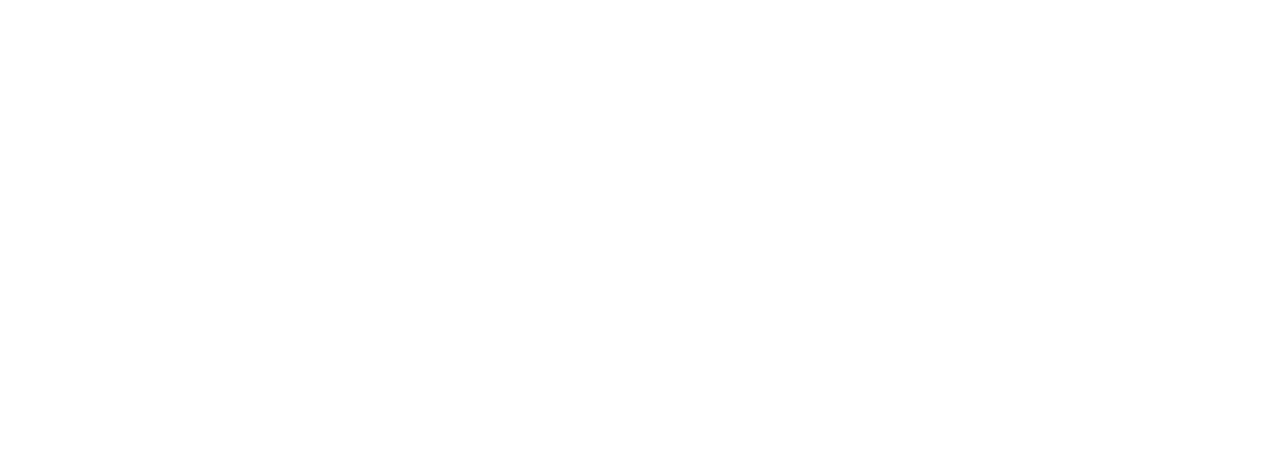
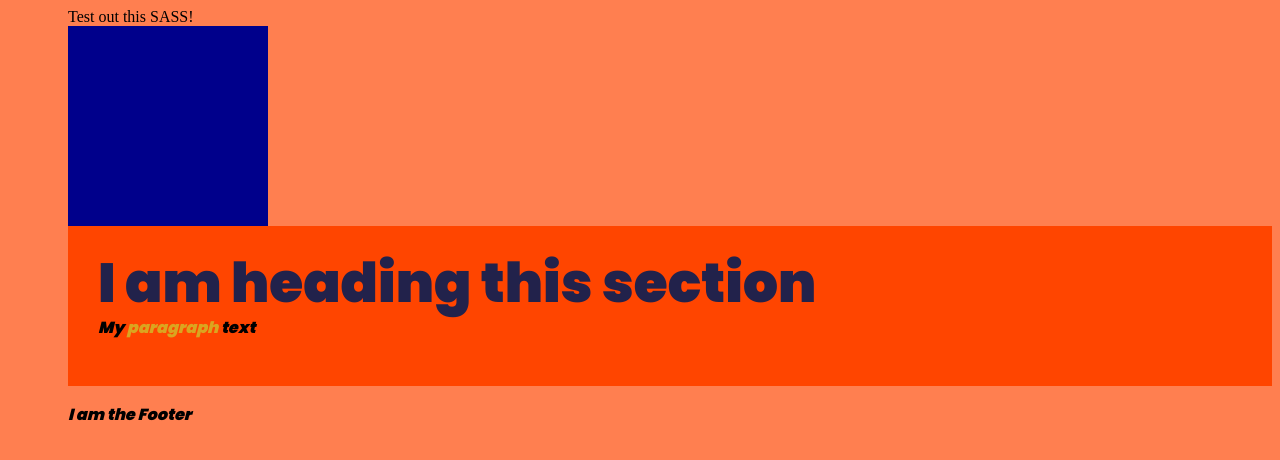
Before and after one commit to SanjeevCA/CoderAcademy, a plain HTML site: page TERM1/WEEK3/Day1/SASS/index.html in a window 1280 px wide. Drawn offline with Linux system fonts and the light colour scheme.

Commit message:
SASS intro

```diff
--- /dev/null
+++ b/TERM1/WEEK3/Day1/SASS/home.scss
@@ -0,0 +1,7 @@
+@import url("https://fonts.googleapis.com/css2?family=Poppins:wght@900&display=swap");
+
+.box{
+    width: 200px;
+    height: 200px;
+    background-color: darkblue;
+}
--- a/TERM1/WEEK3/Day1/SASS/index.html
+++ b/TERM1/WEEK3/Day1/SASS/index.html
@@ -6,10 +6,20 @@
     <meta name="viewport" content="width=device-width, initial-scale=1.0">
 
     <link rel="stylesheet" href="styles.css">
-    <title>Document</title>
+    <title>SASS is Sassy!</title>
 
 </head>
 <body>
+    <header>Test out this SASS!</header>
 
+    <div class="box"></div>
+
+    <section>
+        <h1>I am heading this section</h1>
+        <p>My <span>paragraph</span> text</p>
+    </section>
+    <footer>
+        <p>I am the Footer</p>
+    </footer>
 </body>
 </html>
--- a/TERM1/WEEK3/Day1/SASS/styles.scss
+++ b/TERM1/WEEK3/Day1/SASS/styles.scss
@@ -0,0 +1,29 @@
+@import "home";
+
+body{
+    background-color: coral;
+    padding-left: 60px;
+}
+
+h1 {
+    color: rgb(34, 34, 75);
+    font-family: "Poppins", sans-serif;
+    font-size: 55px;
+    margin-top: -15px;
+    margin-bottom: -25px;
+    &:hover{color:white;}
+}
+
+section {
+    background-color: orangered;
+    padding: 30px;
+}
+
+p{
+    font-family: "Poppins", sans-serif;
+    font-style: italic;
+    span{
+        color: goldenrod;
+        font-style: bold;
+    }
+}
```
Also changed, not shown: TERM1/WEEK3/Day1/SASS/home.css (added), TERM1/WEEK3/Day1/SASS/styles.css, 2 other files.
